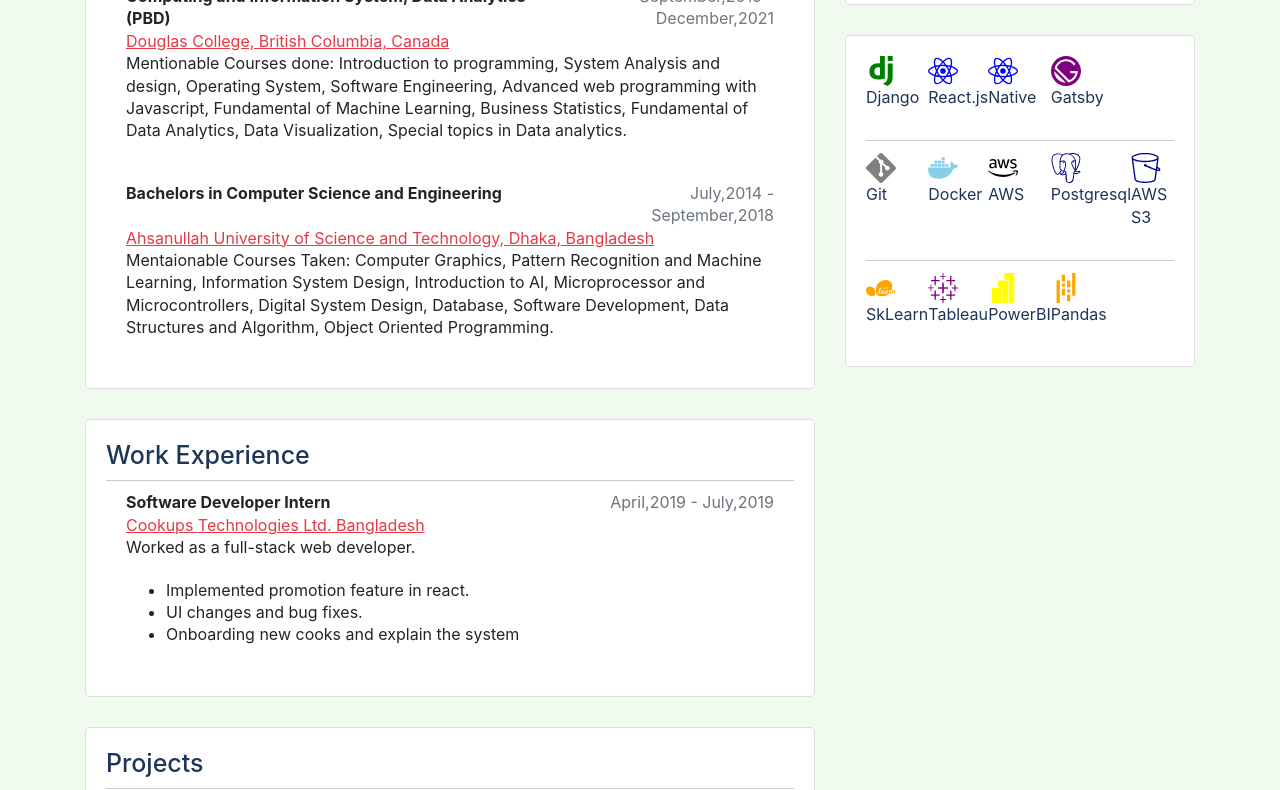
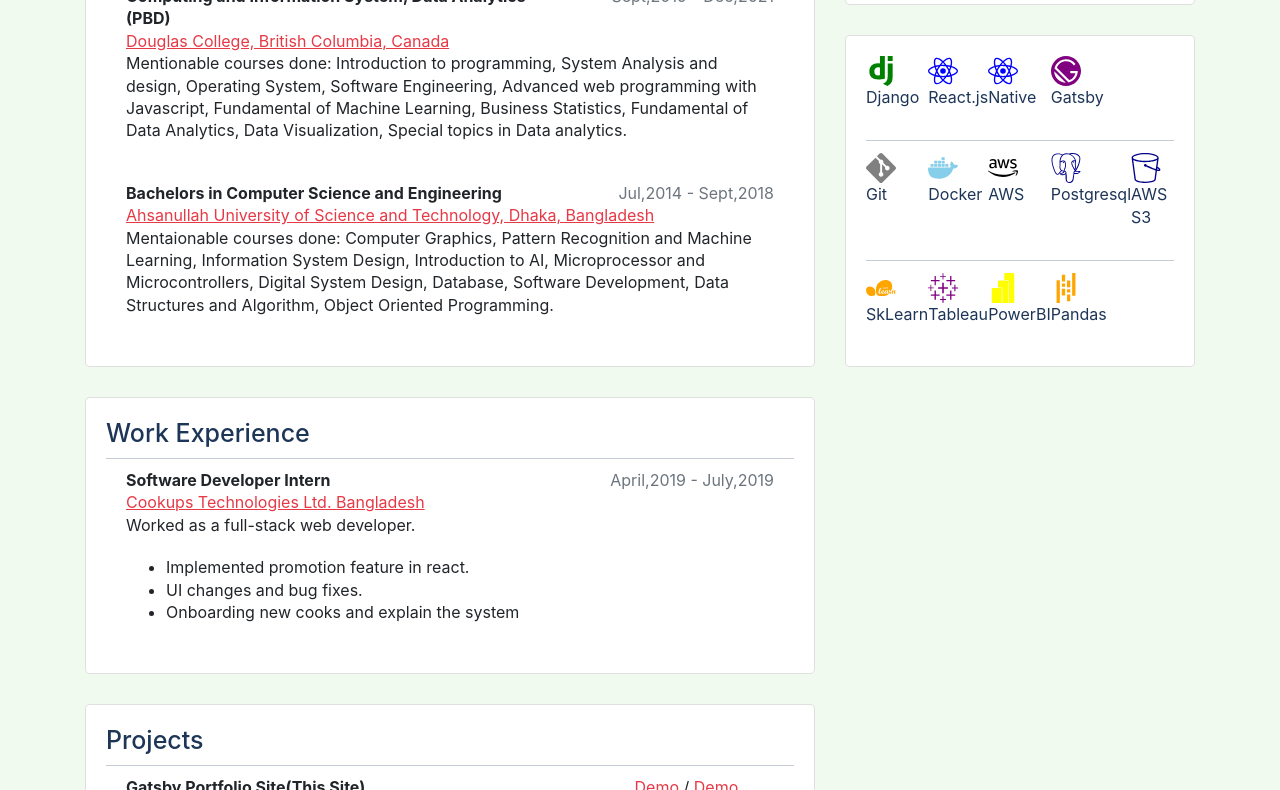
Before and after one commit to prime7/prime7.github.io, a Gatsby site: page /resume in a window 1280 px wide. Shown: the part 185-975 px from the top of the page. Built offline with nearby package versions, Linux system fonts and the light colour scheme; Gatsby itself is replaced by a stand-in of ours; some packages are replaced by stand-ins of ours; a web font is replaced by a local one.

Commit message:
added contents from config files

```diff
--- a/src/components/Pages/Index/Testimonial/Testimonial.js
+++ b/src/components/Pages/Index/Testimonial/Testimonial.js
@@ -1,7 +1,7 @@
 import React from "react"
 import { Carousel } from "react-bootstrap"
 import * as style from "./Testimonial.module.css"
-import config from "../../../../../config"
+import config from "../../../../config"
 
 export default function Testimonial() {
     return (
--- a/src/components/Pages/Resume/Education.js
+++ b/src/components/Pages/Resume/Education.js
@@ -1,63 +1,30 @@
 import React from "react"
 import { Card, Col, ListGroup, ListGroupItem, Row } from "react-bootstrap"
+import config from "../../../config"
 
 export default function Education() {
     return (
         <Card body className="mb-4">
             <Card.Title>Education</Card.Title>
             <hr className="m-0 p-0" />
+            {config.education.map(item => (
                 <ListGroup variant="flush">
                     <ListGroupItem>
                         <Row>
                             <Col>
-                            <strong>
-                                Computing and Information System, Data Analytics
-                                (PBD)
-                            </strong>
+                                <strong>{item.degree}</strong>
                             </Col>
                             <Col className="text-muted text-end" xs={4}>
-                            September,2019 - December,2021
+                                {item.date}
                             </Col>
                         </Row>
-                    <a href="https://www.douglascollege.ca/">
-                        Douglas College, British Columbia, Canada
+                        <a href={item.institution.link}>
+                            {item.institution.name}
                         </a>
-                    <p>
-                        Mentionable Courses done: Introduction to programming,
-                        System Analysis and design, Operating System, Software
-                        Engineering, Advanced web programming with Javascript,
-                        Fundamental of Machine Learning, Business Statistics,
-                        Fundamental of Data Analytics, Data Visualization,
-                        Special topics in Data analytics.
-                    </p>
+                        <p>{item.courses}</p>
                     </ListGroupItem>
                 </ListGroup>
-            <ListGroup variant="flush">
-                <ListGroupItem>
-                    <Row>
-                        <Col>
-                            <strong>
-                                Bachelors in Computer Science and Engineering
-                            </strong>
-                        </Col>
-                        <Col className="text-muted text-end" xs={4}>
-                            July,2014 - September,2018
-                        </Col>
-                    </Row>
-                    <a href="https://www.aust.edu/">
-                        Ahsanullah University of Science and Technology, Dhaka,
-                        Bangladesh
-                    </a>
-                    <p>
-                        Mentaionable Courses Taken: Computer Graphics, Pattern
-                        Recognition and Machine Learning, Information System
-                        Design, Introduction to AI, Microprocessor and
-                        Microcontrollers, Digital System Design, Database,
-                        Software Development, Data Structures and Algorithm,
-                        Object Oriented Programming.
-                    </p>
-                </ListGroupItem>
-            </ListGroup>
+            ))}
         </Card>
     )
 }
--- /dev/null
+++ b/src/config.js
@@ -0,0 +1,90 @@
+const config = {
+    testimonial: [
+        {
+            title: "Zahid Un-Nabi",
+            message:
+                "Tarek is one of the best developers I've worked with. I was his team leader in The Cookups Technology. He is a fast learner and a detail-oriented person. Besides, that is his thought process and punctuality is truly appreciatable. If you are seeking a dynamic-minded developer Tarek is the one. Wishing you the best. Always keep faith in yourself.",
+        },
+        {
+            title: "Toufiqur Rahman",
+            message:
+                "I love to say lot of appreciations about tarek. but the first thing I must say is, this guy is horribly hard working. He's a good knowledge in programming as well as a good app developer. Recently his dedication about python and django impressed me heavily. there are lot of positiveness about him like leadership ability, team player etc. I know him for last 6 years. as a friend he's 8/10 and as human being 9/10...may be it should be 10/10 but in my perception no one is perfect so I give him 9/10 as human. I guarantee that your journey with him is going to be your best among all.",
+        },
+        {
+            title: "Ahnaf Ahmed Shoumik",
+            message:
+                "He has a very clear knowledge about android app development . Also has good python skills. I personally know him for years and found that he is very much committed to the work and very disciplined , punctual and trustworthy person . Works very hard in the projects. Has skills in c and c++ programming. Also took part in the programming contests . Highly recommend him for any kind of android app development.",
+        },
+    ],
+
+    history: [
+        {
+            year: 2021,
+            events: [
+                {
+                    headline: "Looking for job",
+                    news: "Currently, I'm looking for a Software Developer or Data Analyst job.",
+                },
+                {
+                    headline: "Graduating as a Data Analyst",
+                    news: "After 2 years of struggle and living without my family finally I will be graduating in december",
+                },
+            ],
+        },
+        {
+            year: 2019,
+            events: [
+                {
+                    headline: "Got Admission in Douglas College",
+                    news: "While doing my thesis I got interest in Machine Learning and Data Science which lead me to pursue my Post Graduation Diploma in Data Analytics. I was little nervous as well because this was the first time I will be living without my family.",
+                },
+                {
+                    headline: "Joined Cookups technology",
+                    news: "Started my first job in a local startup company. I learned a lot from the team and this experience has pushed me a lot in my career. Mostly I was a frontend react developer though I learned backend stuffs as well.",
+                },
+                {
+                    headline: "University Graduation",
+                    news: "I graduated in 2019.",
+                },
+            ],
+        },
+        {
+            year: 2013,
+            events: [
+                {
+                    headline: "University Admission",
+                    news: "Got admitted into Ahsanullah University of Science and Technology in Computer Science. I was so excited to get my own computer/laptop rather than the University.",
+                },
+                {
+                    headline: "Highschool Graduation",
+                    news: "I graduated from highschool with highest CGPA.",
+                },
+            ],
+        },
+    ],
+
+    education: [
+        {
+            degree: "Computing and Information System, Data Analytics (PBD)",
+            date: "Sept,2019 - Dec,2021",
+            institution: {
+                name: "Douglas College, British Columbia, Canada",
+                link: "https://www.douglascollege.ca/",
+            },
+            courses:
+                "Mentionable courses done: Introduction to programming, System Analysis and design, Operating System, Software Engineering, Advanced web programming with Javascript, Fundamental of Machine Learning, Business Statistics, Fundamental of Data Analytics, Data Visualization, Special topics in Data analytics.",
+        },
+        {
+            degree: "Bachelors in Computer Science and Engineering",
+            date: "Jul,2014 - Sept,2018",
+            institution: {
+                name: "Ahsanullah University of Science and Technology, Dhaka, Bangladesh",
+                link: "https://www.aust.edu/",
+            },
+            courses:
+                "Mentaionable courses done: Computer Graphics, Pattern Recognition and Machine Learning, Information System Design, Introduction to AI, Microprocessor and Microcontrollers, Digital System Design, Database, Software Development, Data Structures and Algorithm, Object Oriented Programming.",
+        },
+    ],
+}
+
+module.exports = config
```
Also changed, not shown: config.js (deleted, +0 -21 lines), src/components/Pages/Index/History/History.js (+2 -46 lines). Lines whose indentation alone changed are shown as unchanged.
